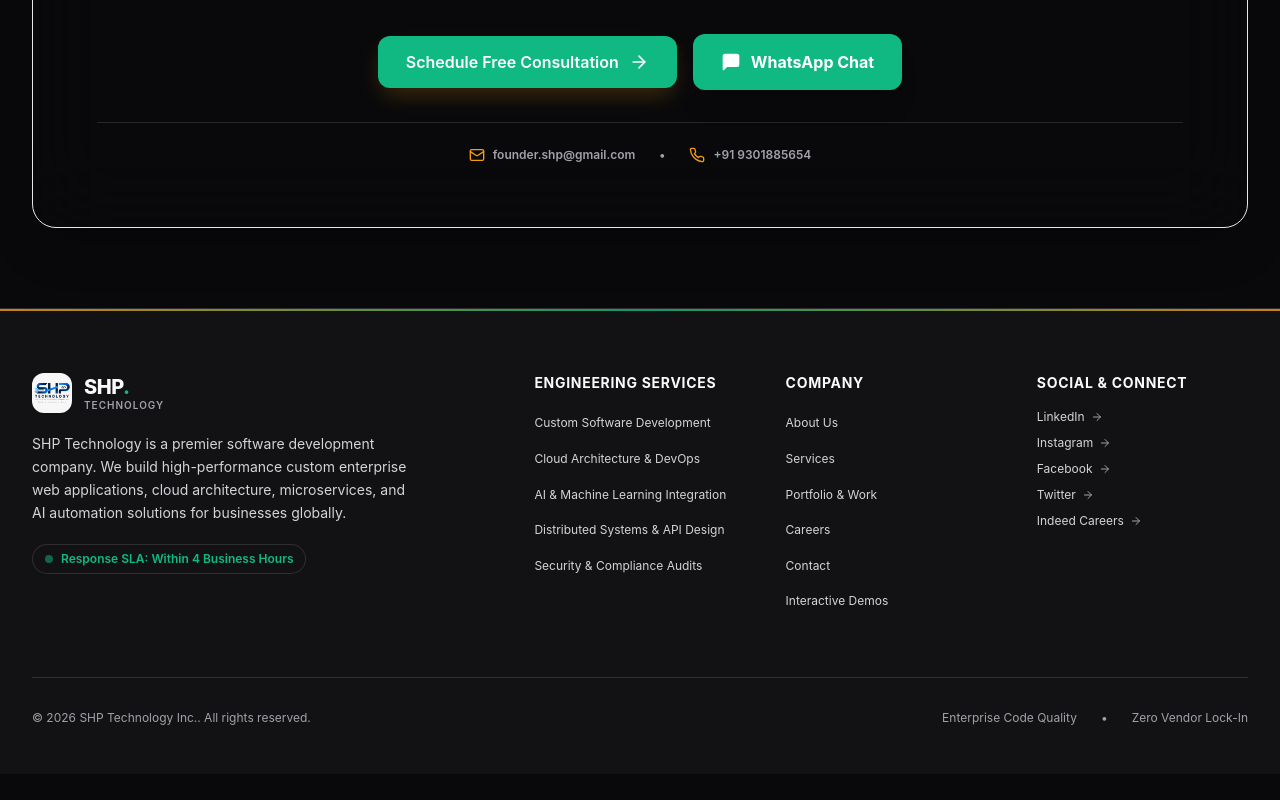
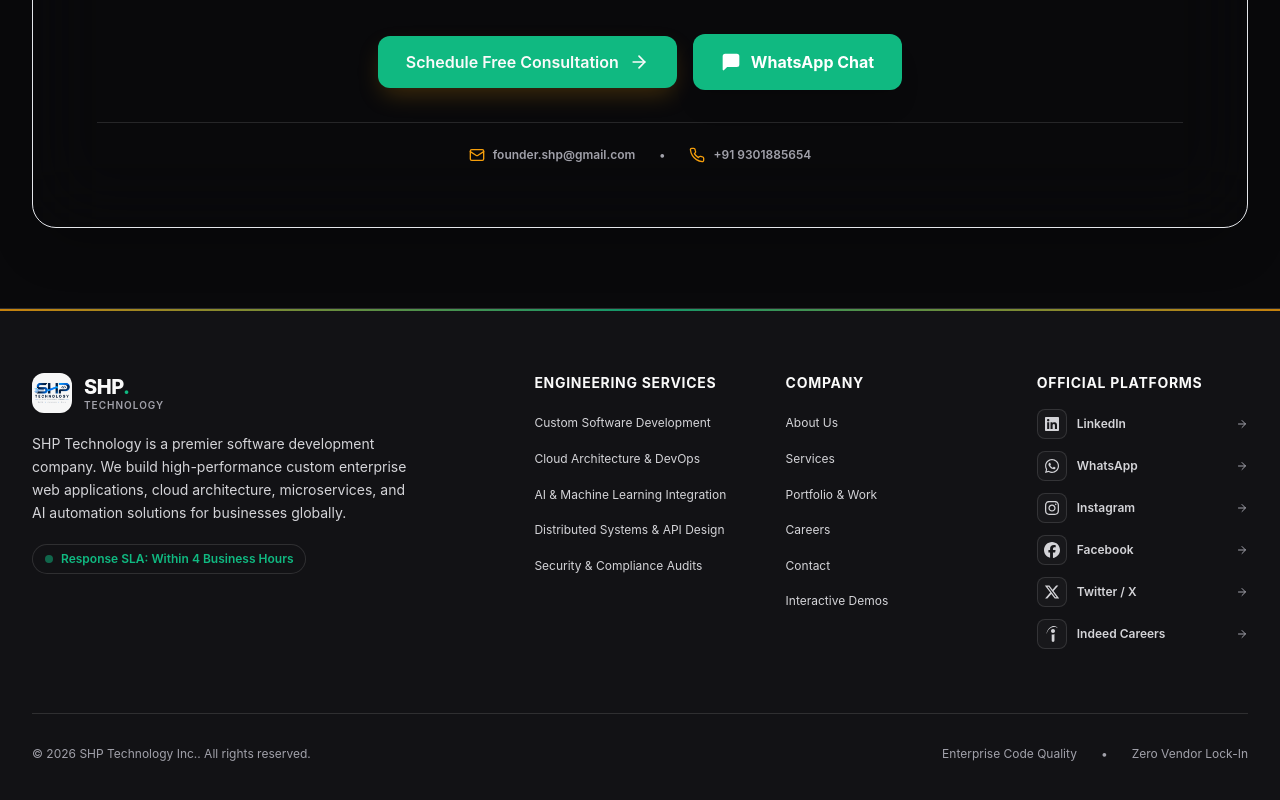
Before and after one commit to SHP-technology/website, a Next.js app: page / in a window 1280 px wide. Shown: the part 8108-8908 px from the top of the page. Before the commit the page ends 8882 px from the top, so only its background shows below. Built offline with nearby package versions, Linux system fonts and the light colour scheme; no server answers.

Commit message:
feat: add PlatformIcon component using react-icons and update social links across the application

```diff
--- a/app/about/page.tsx
+++ b/app/about/page.tsx
@@ -4,7 +4,8 @@ import { BaseBadge } from '@/components/common/BaseBadge';
 import { CompanyTimeline } from '@/components/sections/CompanyTimeline';
 import { CtaBanner } from '@/components/sections/CtaBanner';
 import { siteConfig } from '@/src/config/site.config';
-import { Linkedin, Target, Eye, ShieldCheck } from 'lucide-react';
+import { Target, Eye, ShieldCheck } from 'lucide-react';
+import { PlatformIcon } from '@/components/common/PlatformIcon';
 
 export const metadata: Metadata = {
   title: 'About Us | Leadership & Engineering Story',
@@ -107,10 +108,10 @@ export default async function AboutPage() {
                       href={member.linkedin_url}
                       target="_blank"
                       rel="noopener noreferrer"
-                      className="p-2 rounded-xl bg-surface-subtle text-secondaryText hover:text-brand-accent transition-colors"
+                      className="p-2 rounded-xl bg-surface-subtle text-secondaryText hover:text-[#0A66C2] transition-colors"
                       aria-label="LinkedIn Profile"
                     >
-                      <Linkedin className="w-4 h-4" />
+                      <PlatformIcon platform="linkedin" className="w-4 h-4" />
                     </a>
                   )}
                   {member.github_url && (
@@ -118,12 +119,10 @@ export default async function AboutPage() {
                       href={member.github_url}
                       target="_blank"
                       rel="noopener noreferrer"
-                      className="p-2 rounded-xl bg-surface-subtle text-secondaryText hover:text-brand-accent transition-colors"
+                      className="p-2 rounded-xl bg-surface-subtle text-secondaryText hover:text-primaryText transition-colors"
                       aria-label="GitHub Profile"
                     >
-                      <svg className="w-4 h-4 fill-current" viewBox="0 0 24 24">
-                        <path d="M12 0C5.37 0 0 5.37 0 12c0 5.31 3.435 9.795 8.205 11.385.6.105.825-.255.825-.57 0-.285-.015-1.23-.015-2.235-3.015.555-3.795-.735-4.035-1.41-.135-.345-.72-1.41-1.23-1.695-.42-.225-1.02-.78-.015-.795.945-.015 1.62.87 1.845 1.23 1.08 1.815 2.805 1.305 3.495.99.105-.78.42-1.305.765-1.605-2.67-.3-5.46-1.335-5.46-5.925 0-1.305.465-2.385 1.23-3.225-.12-.3-.54-1.53.12-3.18 0 0 1.005-.315 3.3 1.23.96-.27 1.98-.405 3-.405s2.04.135 3 .405c2.295-1.56 3.3-1.23 3.3-1.23.66 1.65.24 2.88.12 3.18.765.84 1.23 1.905 1.23 3.225 0 4.605-2.805 5.625-5.475 5.925.435.375.81 1.095.81 2.22 0 1.605-.015 2.895-.015 3.3 0 .315.225.69.825.57A12.02 12.02 0 0024 12c0-6.63-5.37-12-12-12z" />
-                      </svg>
+                      <PlatformIcon platform="github" className="w-4 h-4" />
                     </a>
                   )}
                 </div>
--- a/app/contact/page.tsx
+++ b/app/contact/page.tsx
@@ -3,6 +3,8 @@ import { ContactForm } from '@/components/forms/ContactForm';
 import { BaseBadge } from '@/components/common/BaseBadge';
 import { siteConfig } from '@/src/config/site.config';
 import { Mail, Phone, MapPin, Clock, MessageSquare } from 'lucide-react';
+
+import { PlatformIcon } from '@/components/common/PlatformIcon';
 
 export const metadata: Metadata = {
   title: 'Contact Engineering | Get in Touch',
@@ -37,7 +39,7 @@ export default function ContactPage() {
               <div className="flex flex-col gap-5">
                 <a href={`mailto:${siteConfig.contact.email}`} className="flex items-center gap-3.5 text-secondaryText hover:text-brand-primary transition-colors group">
                   <div className="p-3 rounded-2xl bg-brand-primary/10 border border-brand-primary/20 text-brand-primary group-hover:scale-110 transition-transform">
-                    <Mail className="w-5 h-5" />
+                    <PlatformIcon platform="email" className="w-5 h-5" />
                   </div>
                   <div>
                     <span className="text-xs text-mutedText block font-semibold">Email Founder Directly</span>
@@ -47,7 +49,7 @@ export default function ContactPage() {
 
                 <a href={`tel:${siteConfig.contact.phone.replace(/\s+/g, '')}`} className="flex items-center gap-3.5 text-secondaryText hover:text-brand-primary transition-colors group">
                   <div className="p-3 rounded-2xl bg-brand-primary/10 border border-brand-primary/20 text-brand-primary group-hover:scale-110 transition-transform">
-                    <Phone className="w-5 h-5" />
+                    <PlatformIcon platform="phone" className="w-5 h-5" />
                   </div>
                   <div>
                     <span className="text-xs text-mutedText block font-semibold">Call Direct Line</span>
@@ -55,13 +57,13 @@ export default function ContactPage() {
                   </div>
                 </a>
 
-                <a href={siteConfig.contact.whatsapp} target="_blank" rel="noopener noreferrer" className="flex items-center gap-3.5 text-secondaryText hover:text-brand-accent transition-colors group">
-                  <div className="p-3 rounded-2xl bg-brand-accent/10 border border-brand-accent/20 text-brand-accent group-hover:scale-110 transition-transform">
-                    <MessageSquare className="w-5 h-5" />
+                <a href={siteConfig.contact.whatsapp} target="_blank" rel="noopener noreferrer" className="flex items-center gap-3.5 text-secondaryText hover:text-[#25D366] transition-colors group">
+                  <div className="p-3 rounded-2xl bg-[#25D366]/10 border border-[#25D366]/30 text-[#25D366] group-hover:scale-110 transition-transform">
+                    <PlatformIcon platform="whatsapp" className="w-5 h-5" />
                   </div>
                   <div>
                     <span className="text-xs text-mutedText block font-semibold">WhatsApp Instant Chat</span>
-                    <span className="text-sm font-bold text-brand-accent">Instant Response (&lt;5 mins)</span>
+                    <span className="text-sm font-bold text-[#25D366]">Instant Response (&lt;5 mins)</span>
                   </div>
                 </a>
               </div>
--- /dev/null
+++ b/components/common/PlatformIcon.tsx
@@ -0,0 +1,69 @@
+import React from 'react';
+import {
+  FaLinkedin,
+  FaInstagram,
+  FaFacebook,
+  FaXTwitter,
+  FaWhatsapp,
+  FaGithub,
+  FaEnvelope,
+  FaPhone,
+} from 'react-icons/fa6';
+import { SiIndeed } from 'react-icons/si';
+
+export type PlatformType =
+  | 'linkedin'
+  | 'instagram'
+  | 'facebook'
+  | 'twitter'
+  | 'x'
+  | 'indeed'
+  | 'whatsapp'
+  | 'github'
+  | 'email'
+  | 'phone';
+
+interface PlatformIconProps {
+  platform: PlatformType | string;
+  className?: string;
+}
+
+export const PlatformIcon: React.FC<PlatformIconProps> = ({ platform, className = 'w-5 h-5' }) => {
+  const normalized = platform.toLowerCase().trim();
+
+  switch (normalized) {
+    case 'linkedin':
+      return <FaLinkedin className={className} aria-hidden="true" />;
+
+    case 'instagram':
+      return <FaInstagram className={className} aria-hidden="true" />;
+
+    case 'facebook':
+      return <FaFacebook className={className} aria-hidden="true" />;
+
+    case 'twitter':
+    case 'x':
+      return <FaXTwitter className={className} aria-hidden="true" />;
+
+    case 'indeed':
+    case 'indeed careers':
+      return <SiIndeed className={className} aria-hidden="true" />;
+
+    case 'whatsapp':
+      return <FaWhatsapp className={className} aria-hidden="true" />;
+
+    case 'github':
+      return <FaGithub className={className} aria-hidden="true" />;
+
+    case 'email':
+    case 'mail':
+      return <FaEnvelope className={className} aria-hidden="true" />;
+
+    case 'phone':
+    case 'call':
+      return <FaPhone className={className} aria-hidden="true" />;
+
+    default:
+      return null;
+  }
+};
--- a/components/layout/AppFooter.tsx
+++ b/components/layout/AppFooter.tsx
@@ -3,6 +3,8 @@ import Link from 'next/link';
 import { siteConfig } from '@/src/config/site.config';
 import { AppLogo } from '@/components/common/AppLogo';
 import { ArrowRight } from 'lucide-react';
+
+import { PlatformIcon } from '@/components/common/PlatformIcon';
 
 export const AppFooter: React.FC = () => {
   const currentYear = new Date().getFullYear();
@@ -25,11 +27,12 @@ export const AppFooter: React.FC = () => {
   ];
 
   const socialLinks = [
-    { label: 'LinkedIn', href: siteConfig.socials.linkedin },
-    { label: 'Instagram', href: siteConfig.socials.instagram },
-    { label: 'Facebook', href: siteConfig.socials.facebook },
-    { label: 'Twitter', href: siteConfig.socials.twitter },
-    { label: 'Indeed Careers', href: siteConfig.socials.indeed },
+    { label: 'LinkedIn', platform: 'linkedin', href: siteConfig.socials.linkedin, color: 'hover:text-[#0A66C2]' },
+    { label: 'WhatsApp', platform: 'whatsapp', href: siteConfig.contact.whatsapp, color: 'hover:text-[#25D366]' },
+    { label: 'Instagram', platform: 'instagram', href: siteConfig.socials.instagram, color: 'hover:text-[#E4405F]' },
+    { label: 'Facebook', platform: 'facebook', href: siteConfig.socials.facebook, color: 'hover:text-[#1877F2]' },
+    { label: 'Twitter / X', platform: 'x', href: siteConfig.socials.twitter, color: 'hover:text-primaryText' },
+    { label: 'Indeed Careers', platform: 'indeed', href: siteConfig.socials.indeed, color: 'hover:text-[#2164f3]' },
   ].filter((item) => item.href);
 
   return (
@@ -77,18 +80,21 @@ export const AppFooter: React.FC = () => {
           </div>
 
           <div>
-            <h4 className="text-sm font-bold text-primaryText uppercase tracking-wider mb-4">Social & Connect</h4>
-            <ul className="flex flex-col gap-2.5">
+            <h4 className="text-sm font-bold text-primaryText uppercase tracking-wider mb-4">Official Platforms</h4>
+            <ul className="flex flex-col gap-3">
               {socialLinks.map((link) => (
                 <li key={link.label}>
                   <a
                     href={link.href}
                     target="_blank"
                     rel="noopener noreferrer"
-                    className="text-xs text-secondaryText hover:text-brand-accent transition-colors flex items-center gap-1.5"
+                    className={`text-xs text-secondaryText ${link.color} transition-all duration-200 flex items-center gap-2.5 group`}
                   >
-                    <span>{link.label}</span>
-                    <ArrowRight className="w-3 h-3 text-mutedText" />
+                    <div className="p-1.5 rounded-lg bg-surface-subtle border border-surface-border group-hover:border-current transition-colors">
+                      <PlatformIcon platform={link.platform} className="w-4 h-4" />
+                    </div>
+                    <span className="font-semibold">{link.label}</span>
+                    <ArrowRight className="w-3 h-3 text-mutedText ml-auto group-hover:translate-x-1 transition-transform" />
                   </a>
                 </li>
               ))}
--- a/package.json
+++ b/package.json
@@ -14,7 +14,8 @@
     "lucide-react": "^0.378.0",
     "next": "^16.3.4",
     "react": "^18.3.1",
-    "react-dom": "^18.3.1"
+    "react-dom": "^18.3.1",
+    "react-icons": "^5.7.0"
   },
   "devDependencies": {
     "@types/node": "^20.12.12",
```
Also changed, not shown: 1 other file (tests, documents, lock files or other folders).
